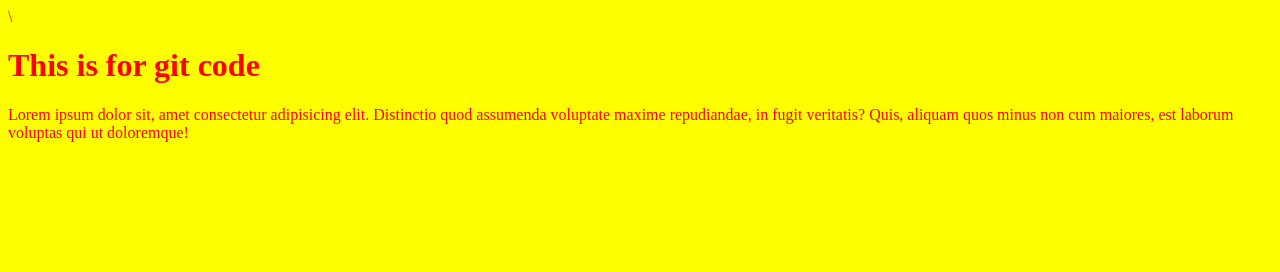
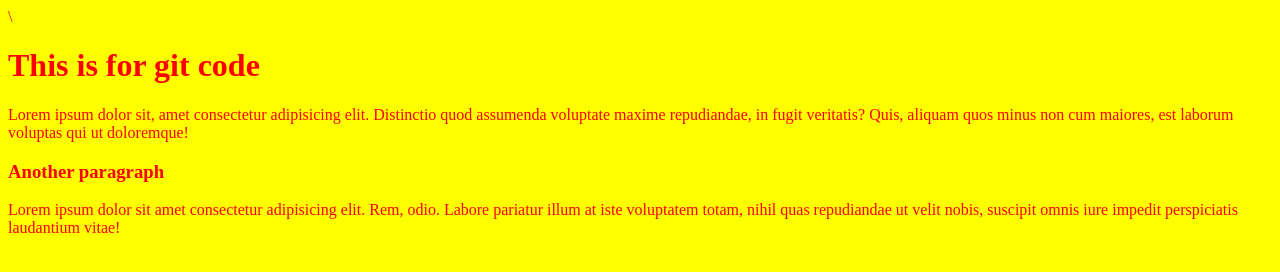
Before and after one commit to Khorshed30/my_first_repo, a plain HTML site: page index.html in a window 1280 px wide. Drawn offline with Linux system fonts and the light colour scheme.

Commit message:
added another

```diff
--- a/index.html
+++ b/index.html
@@ -11,6 +11,8 @@
     <h1>This is for git code</h1>
     <h3></h3>
     <p>Lorem ipsum dolor sit, amet consectetur adipisicing elit. Distinctio quod assumenda voluptate maxime repudiandae, in fugit veritatis? Quis, aliquam quos minus non cum maiores, est laborum voluptas qui ut doloremque!</p>
+    <h3>Another paragraph</h3>
+    <p>Lorem ipsum dolor sit amet consectetur adipisicing elit. Rem, odio. Labore pariatur illum at iste voluptatem totam, nihil quas repudiandae ut velit nobis, suscipit omnis iure impedit perspiciatis laudantium vitae!</p>
 
 
 
```
